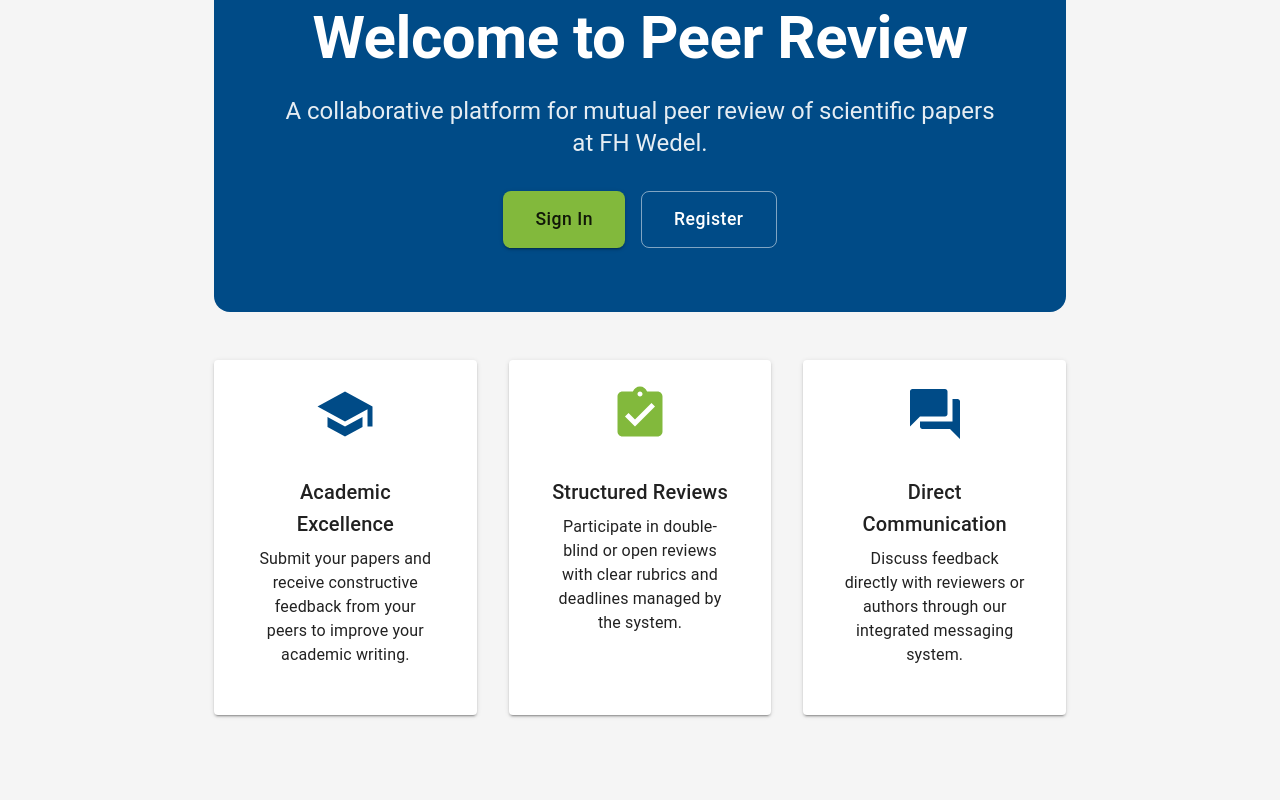
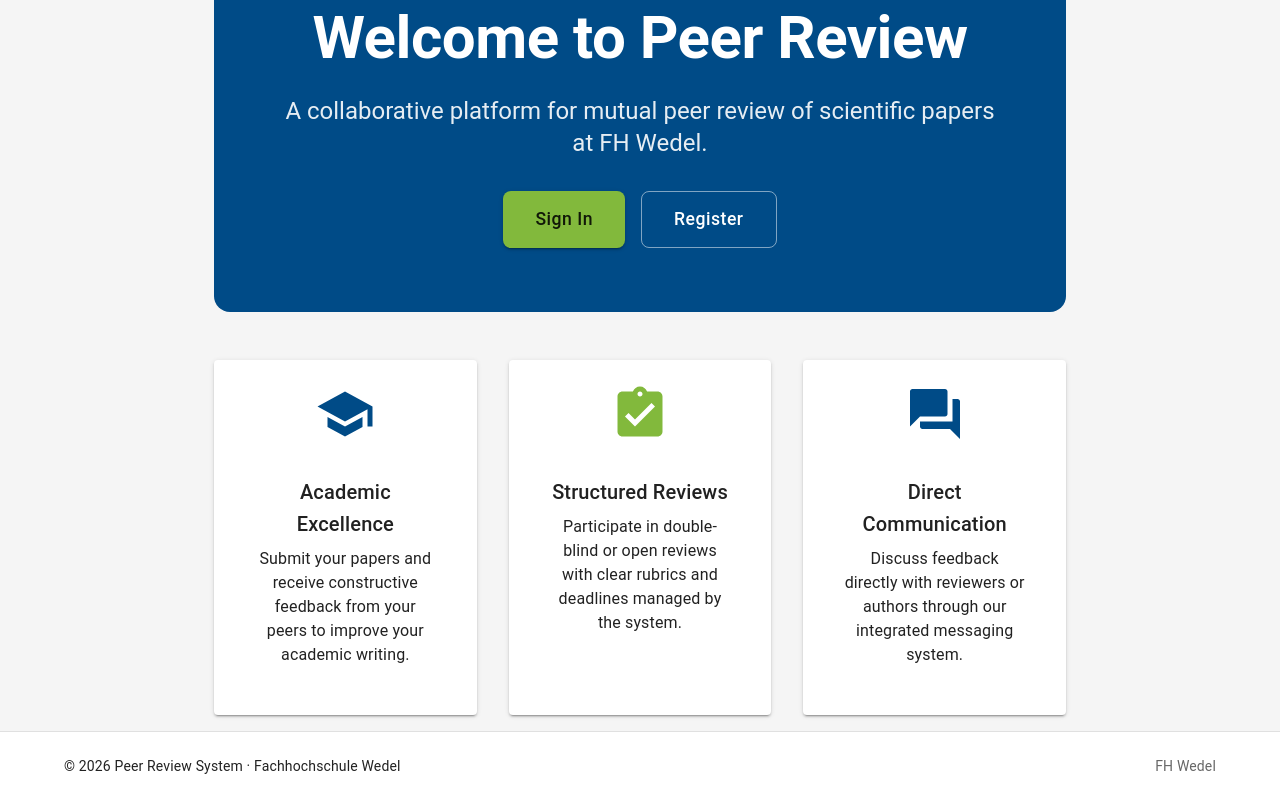
Before and after one commit to fh-wedel/MSA26-PeerReview-Gruppe-A, a React (Vite) app in the folder web-ui/: page / in a window 1280 px wide. Shown: the part 190-990 px from the top of the page. Before the commit the page ends 921 px from the top, so only its background shows below. Built offline with nearby package versions, Linux system fonts and the light colour scheme.

Commit message:
feat(layout): add Footer component to AuthLayout and GuestLayout

```diff
--- /dev/null
+++ b/web-ui/src/components/Footer.tsx
@@ -0,0 +1,44 @@
+import React from 'react';
+import { Box, Container, Stack, Typography, Link } from '@mui/material';
+
+export const Footer: React.FC = () => {
+  const currentYear = new Date().getFullYear();
+
+  return (
+    <Box
+      component="footer"
+      sx={{
+        py: 3,
+        px: 2,
+        mt: 'auto',
+        backgroundColor: 'background.paper',
+        borderTop: 1,
+        borderColor: 'divider',
+      }}
+    >
+      <Container maxWidth="lg">
+        <Stack
+          direction={{ xs: 'column', sm: 'row' }}
+          spacing={2}
+          sx={{ justifyContent: 'space-between', alignItems: 'center' }}
+        >
+          <Typography variant="body2" color="text.secondary">
+            © {currentYear} Peer Review System · Fachhochschule Wedel
+          </Typography>
+          <Stack direction="row" spacing={2}>
+            <Link
+              href="https://www.fh-wedel.de"
+              target="_blank"
+              rel="noopener noreferrer"
+              color="text.secondary"
+              underline="hover"
+              variant="body2"
+            >
+              FH Wedel
+            </Link>
+          </Stack>
+        </Stack>
+      </Container>
+    </Box>
+  );
+};
--- a/web-ui/src/layouts/AuthLayout.tsx
+++ b/web-ui/src/layouts/AuthLayout.tsx
@@ -2,6 +2,7 @@
 import { Navigate, Outlet } from 'react-router-dom';
 import { Box, Container, CircularProgress } from '@mui/material';
 import { Navbar } from '../components/Navbar';
+import { Footer } from '../components/Footer';
 import { useAuth } from '../contexts/AuthContext';
 
 export const AuthLayout: React.FC = () => {
@@ -25,6 +26,7 @@
       <Container component="main" maxWidth="lg" sx={{ mt: 4, mb: 4, flex: 1 }}>
         <Outlet />
       </Container>
+      <Footer />
     </Box>
   );
 };
--- a/web-ui/src/layouts/GuestLayout.tsx
+++ b/web-ui/src/layouts/GuestLayout.tsx
@@ -2,6 +2,7 @@
 import { Outlet } from 'react-router-dom';
 import { Box, Container } from '@mui/material';
 import { Navbar } from '../components/Navbar';
+import { Footer } from '../components/Footer';
 
 export const GuestLayout: React.FC = () => {
   return (
@@ -10,6 +11,7 @@
       <Container component="main" maxWidth="md" sx={{ mt: 8, mb: 2, flex: 1 }}>
         <Outlet />
       </Container>
+      <Footer />
     </Box>
   );
 };
```
